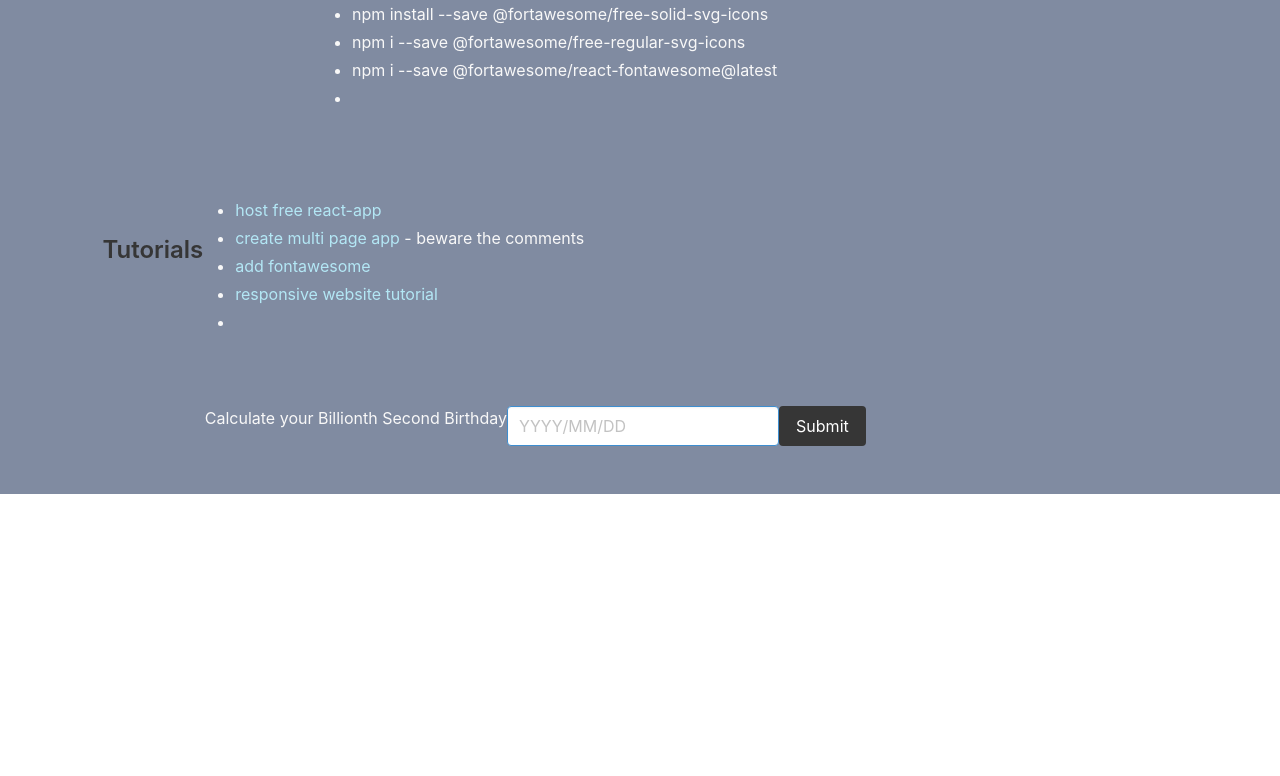
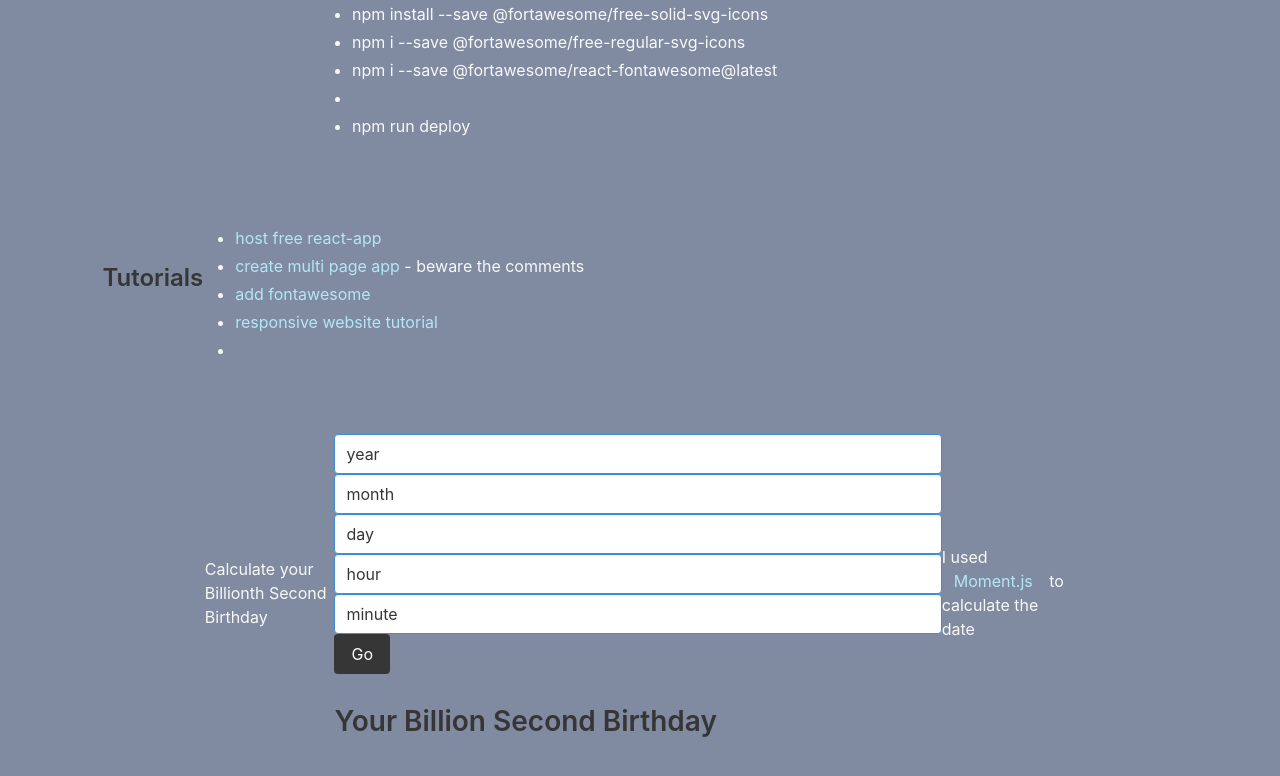
Before and after one commit to Graezer/geza-hp, a React (Create React App) app: page /Coding in a window 1280 px wide. Shown: the part 422-1198 px from the top of the page. Before the commit the page ends 916 px from the top, so only its background shows below. Built offline with nearby package versions, Linux system fonts and the light colour scheme.

Commit message:
continue on billionth birthday

```diff
--- a/src/App.scss
+++ b/src/App.scss
@@ -1,6 +1,6 @@
 @import "~bulma/bulma";
 
-$color-primary: #282c34;
+$color-primary: #49505f;
 $color-secondary: #808ba1;
 $color-contrast: #f8f8f8;
 
--- a/src/Coding.js
+++ b/src/Coding.js
@@ -34,6 +34,7 @@
           <li>npm i --save @fortawesome/free-regular-svg-icons</li>
           <li>npm i --save @fortawesome/react-fontawesome@latest</li>
           <li></li>
+          <li>npm run deploy</li>
         </ul>
       </div>
       <br/>
--- a/src/projects/BillionBirthday.js
+++ b/src/projects/BillionBirthday.js
@@ -3,30 +3,35 @@
 
 function BillionBirthday() {
 
-  const [date, setDate] = useState('')
-
-  const handleChange = event => {
-    setDate(event.target.value)
+  const [year, setYear] = useState('')
+  const handleSubmit = e => {
+    e.preventDefault(); // macht, dass die Seite nicht neu geladen wird
+    const year = setYear(e.target.value)
+    setYear('')
+    console.log(year)
   };
 
-  const handleSubmit = event => {
-    event.preventDefault();
-    // alert(`Your state values: \n
-    //         email: ${email} \n
-    //         You can replace this alert with your process`);
-  };
+  function Calculate (y,m,d,h,min){
+    return (moment(`'${y}-${m}-${d} ${h}:${min}:00'`).add(10**9, 'seconds').format('LLL')
+    )
+  }
+
+  const calc = (x) => {Calculate(1990,12,14,12,1)}
+  console.log(calc)
 
   return (
     <div className='content'>
-      <p>Calculate your Billionth Second Birthday </p>
-      <form className='is-flex' onSubmit={handleSubmit}>
-        <input className='input is-info' placeholder='YYYY/MM/DD' pattern='[0-9]*' >
-
-        </input>
-        <button className='button is-dark' type="submit">
-          Submit
-        </button>
+      <label>Calculate your Billionth Second Birthday </label>
+      <form className='' onSubmit={handleSubmit}>
+        <input type="text" className='input is-info' placeholder='Year YYYY' pattern='[0-9]*' value="year"/>
+        <input type="text" className='input is-info' placeholder='Month MM' pattern='[0-9]*' value="month" />
+        <input type="text" className='input is-info' placeholder='Day DD' pattern='[0-9]*' value="day" />
+        <input type="text" className='input is-info' placeholder='Hour HH' pattern='[0-9]*' value="hour"/>
+        <input type="text" className='input is-info' placeholder='Minute HH' pattern='[0-9]*' value="minute"/>
+        <button type="submit" onSubmit={handleSubmit} className='button is-dark'>Go</button>
+        <h2>Your Billion Second Birthday</h2>
       </form>
+      <p>I used <a className='App-link m-3' href="https://momentjs.com/" target="_blank" rel="noreferrer">Moment.js</a> to calculate the date</p>
     </div>
   )
 }
```
